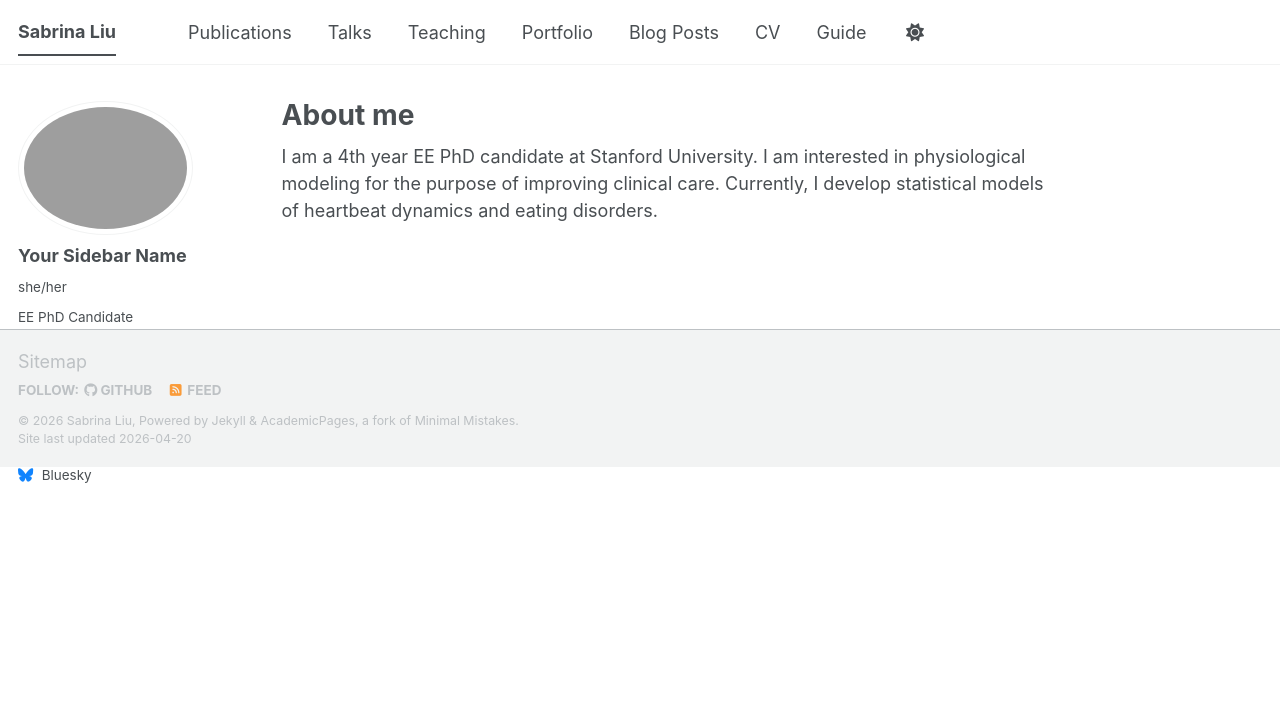
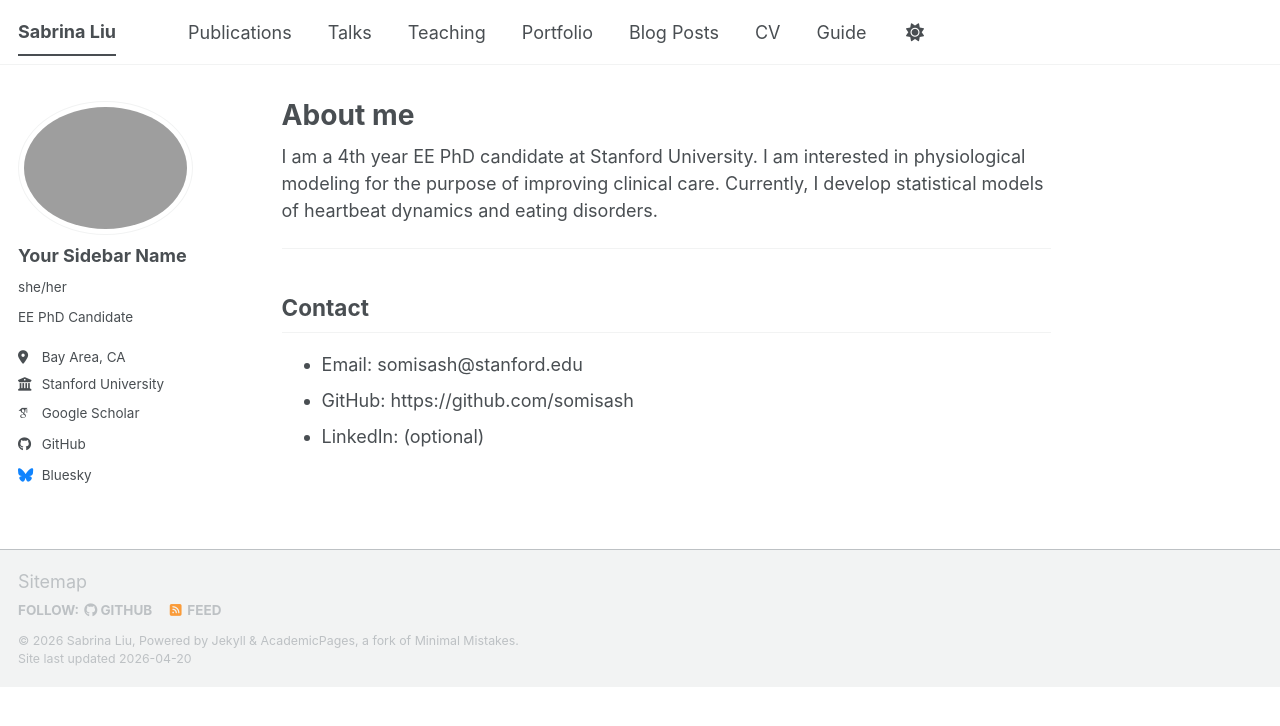
Before and after one commit to sabrinaliu/sabrinaliu.github.io, a Jekyll site: the page built from _pages/about.md, in a window 1280 px wide. Shown: the top 726 px of the page. Built offline with Jekyll 4.4.1, drawn with Linux system fonts in a browser that asks for light colours; some web fonts are replaced; a script bundle is joined from its source files by our own code; library files that are not in the unit come from our copies.

Commit message:
Edit about
Added contact information section with email and GitHub link.

```diff
--- a/_pages/about.md
+++ b/_pages/about.md
@@ -8,3 +8,11 @@
 ---
 
 I am a 4th year EE PhD candidate at Stanford University. I am interested in physiological modeling for the purpose of improving clinical care. Currently, I develop statistical models of heartbeat dynamics and eating disorders.
+
+---
+
+## Contact
+
+- Email: somisash@stanford.edu
+- GitHub: https://github.com/somisash
+- LinkedIn: (optional)
```
